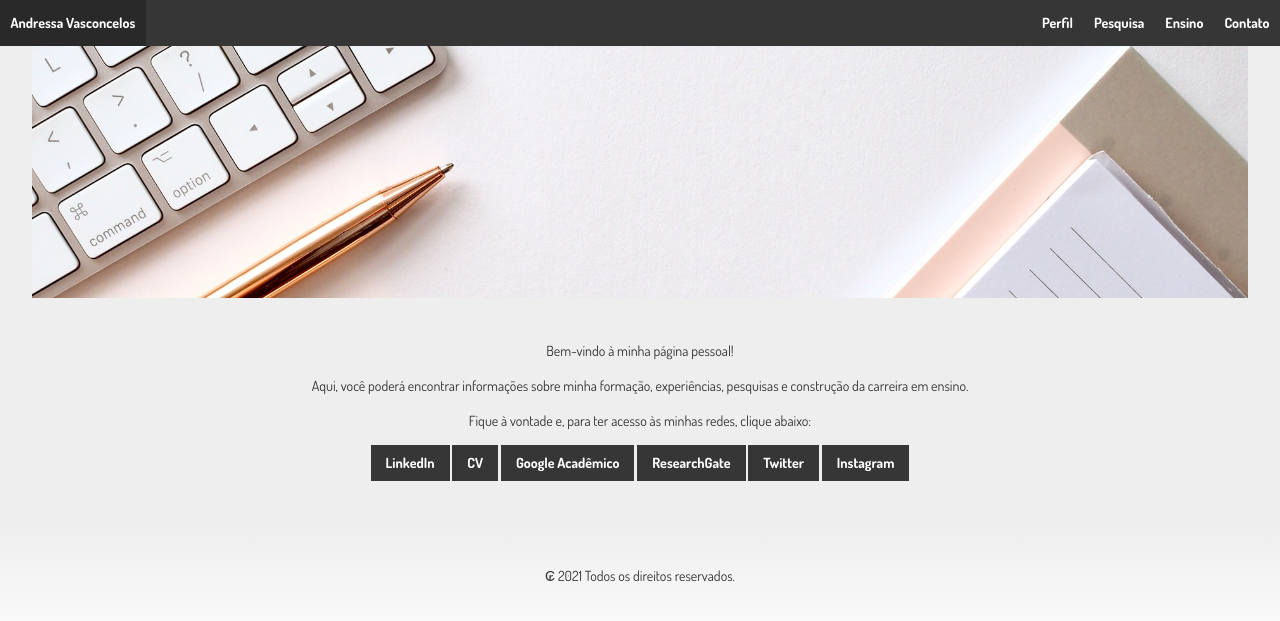
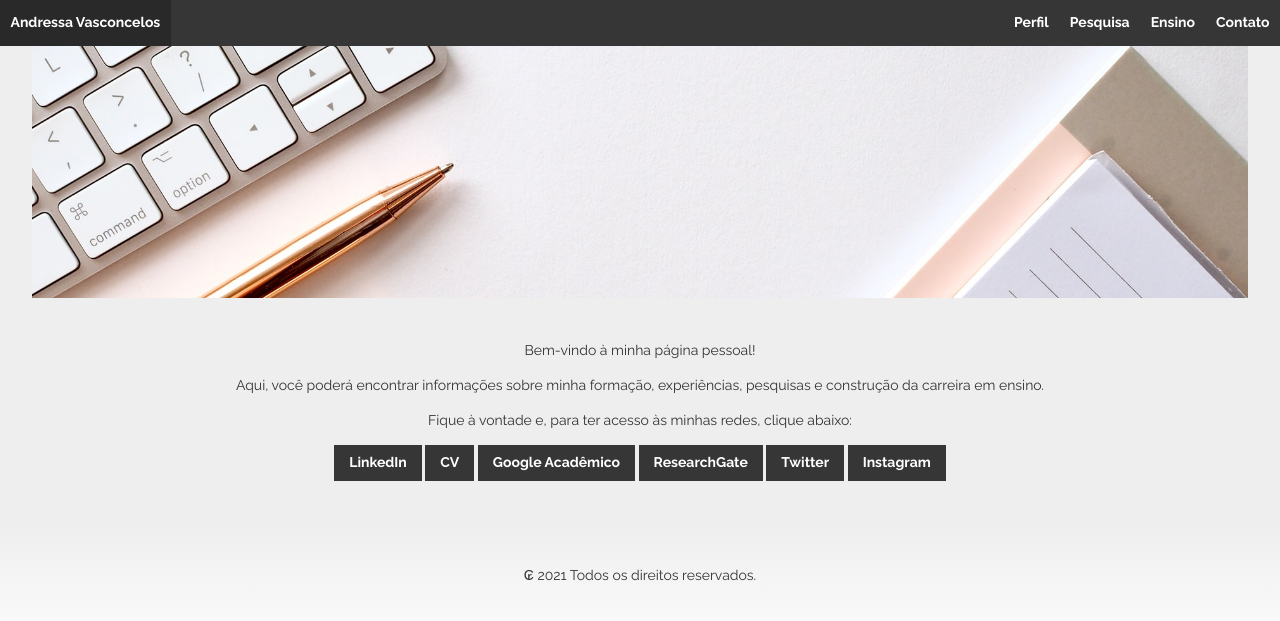
Before and after one commit to andressamielke/andressamielke.github.io, a Jekyll site: the page built from index.md, in a window 1280 px wide. Shown: the top 621 px of the page. Built offline with Jekyll 4.4.1, drawn with Linux system fonts in a browser that asks for light colours; some web fonts are replaced.

Commit message:
Update main.scss

```diff
--- a/_sass/main.scss
+++ b/_sass/main.scss
@@ -1,4 +1,4 @@
-@import url('https://fonts.googleapis.com/css2?family=Dosis:wght@400;700&display=swap');
+@import url('https://fonts.googleapis.com/css2?family=Raleway:wght@400;700&display=swap');
 
 $backgroundColor: #eeeeee;
 $bodyColor: #333333;
@@ -15,7 +15,7 @@ a:link {
 }
 
 body {
-font-family: 'Dosis', sans-serif;
+font-family: 'Raleway', sans-serif;
   background: $backgroundColor;
   color: $bodyColor;
 }
```
